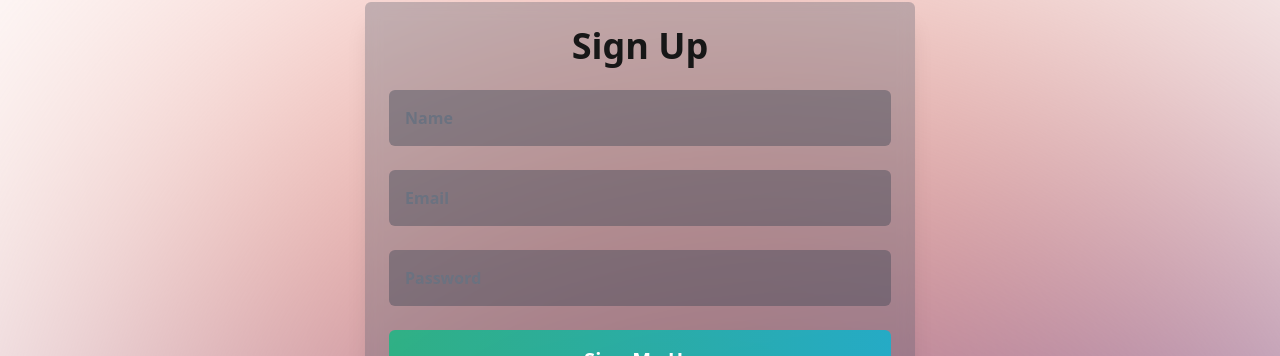
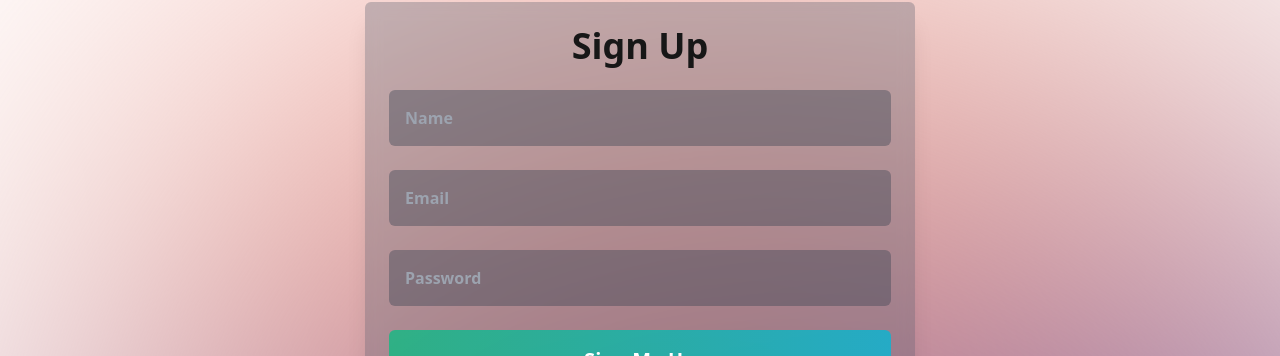
Before and after one commit to caseycantrell/crowdwork-frontend, a Next.js app: page /signup in a window 1280 px wide. Shown: the part 168-524 px from the top of the page. Built offline with nearby package versions, Linux system fonts and the light colour scheme.

Commit message:
smoothing things out

```diff
--- a/src/app/layout.tsx
+++ b/src/app/layout.tsx
@@ -1,5 +1,4 @@
 import type { Metadata } from "next";
-import { Roboto } from 'next/font/google';
 import localFont from "next/font/local";
 import "../styles/globals.scss";
 
@@ -13,12 +12,6 @@ const geistMono = localFont({
   variable: "--font-geist-mono",
   weight: "100 900",
 });
-const roboto = Roboto({
-  weight: ['400', '700'],
-  subsets: ['latin'],
-  variable: '--font-roboto',
-});
-
 export const metadata: Metadata = {
   title: "Crowdwork",
   description: "Real-time song requesting and chat for DJ's.",
@@ -32,7 +25,7 @@ export default function RootLayout({
   return (
     <html lang="en">
       <body
-        className={`${geistSans.variable} ${geistMono.variable} ${roboto.variable} antialiased`}
+        className={`${geistSans.variable} ${geistMono.variable} antialiased`}
       >
         {children}
       </body>
--- a/src/app/page.tsx
+++ b/src/app/page.tsx
@@ -46,7 +46,7 @@ const Home: React.FC = () => {
   }, [controls]);
 
   return (
-    <div className="relative min-h-screen overflow-hidden">
+    <div className="min-h-screen overflow-hidden">
       <div className="gradient-background-variation fixed inset-0 z-0"></div>
       <div className="relative z-10 flex flex-col items-center min-h-screen">
         <div className="flex flex-row items-center text-xl absolute top-12 right-16">
--- a/src/components/UI/Input.tsx
+++ b/src/components/UI/Input.tsx
@@ -27,7 +27,7 @@ const Input: React.FC<InputProps> = ({
       value={value}
       onChange={onChange}
       onKeyDown={onKeyDown}
-      className={`w-full rounded-md bg-gray-700/40 text-white p-2 text-gray-800 font-semibold focus:outline-none focus:ring-2 focus:ring-success/70 placeholder:text-gray-500 ${className}`}
+      className={`w-full rounded-md bg-gray-700/40 text-white p-2 text-gray-800 font-semibold focus:outline-none focus:ring-2 focus:ring-success/70 placeholder:text-gray-400 ${className}`}
     />
   );
 };
--- a/src/pages/login.tsx
+++ b/src/pages/login.tsx
@@ -81,8 +81,8 @@ const LoginPage: React.FC = () => {
             </Button>
           </form>
           <div className="flex flex-row items-center justify-center text-lg relative w-full mt-5">
-            <p className="mr-3 font-semibold">Don&apos;t have an account yet?</p>
-            <Link href="/signup" className="font-bold text-link">
+            <p className="mr-3 font-bold">Don&apos;t have an account yet?</p>
+            <Link href="/signup" className="font-extrabold text-link">
               <p>Sign Up</p>
             </Link>
           </div>
--- a/src/pages/signup.tsx
+++ b/src/pages/signup.tsx
@@ -100,8 +100,8 @@ const SignupPage: React.FC = () => {
           </Button>
         </form>
         <div className="flex flex-row items-center justify-center text-lg relative w-full mt-5">
-          <p className="mr-3 font-semibold">Already have an account?</p>
-          <Link href="/login" className="font-bold text-link">Login</Link>
+          <p className="mr-3 font-bold">Already have an account?</p>
+          <Link href="/login" className="font-extrabold text-link">Login</Link>
         </div>
       </div>
     </div>
--- a/src/styles/globals.scss
+++ b/src/styles/globals.scss
@@ -116,28 +116,35 @@ body {
 
 .gradient-background-variation {
   --size: 650px;
+  --blur: calc(var(--size) / 7.5);
+  --speed: 12s;
+  --easing: cubic-bezier(0.8, 0.3, 0.3, 0.8);
+
   top: 10%;
   left: -20%;
-  --speed: 12s;
   width: var(--size);
   height: var(--size);
-  --easing: cubic-bezier(0.8, 0.3, 0.3, 0.8);
-  filter: blur(calc(var(--size) / 7.5));
+  filter: blur(var(--blur));
+  -webkit-filter: blur(var(--blur));
   background-image: linear-gradient(
     45deg,
-    #ff6ec7,  /* neon pink */
-    #f3a683,  /* soft coral */
-    #82589f,  /* deep purple */
-    #63cdda,  /* aqua */
-    #546de5   /* vaporwave blue */
+    #ff6ec7 0%,   /* neon pink */
+    #f3a683 25%,  /* soft coral */
+    #82589f 50%,  /* deep purple */
+    #63cdda 75%,  /* aqua */
+    #546de5 100%  /* vaporwave blue */
   );
   animation: rotate var(--speed) var(--easing) alternate infinite;
+  -webkit-animation: rotate var(--speed) var(--easing) alternate infinite;
+
   border-radius: 40% 60% 60% 40% / 40% 40% 60% 60%;
   position: fixed;
   transform: translate(-50%, -50%);
+  will-change: transform;
   z-index: -1;
   pointer-events: none;
 }
+
 
 @media (min-width: 481px) and (max-width: 768px) {
   .gradient-background-variation {
@@ -186,7 +193,7 @@ body {
   width: 100%;
   height: 2px;
   border-radius: 2px;
-  background-color: #0bed9e98;
+  background-color: #0ce471cf;
   bottom: 0px;
   left: 0;
   transform-origin: right;
```
